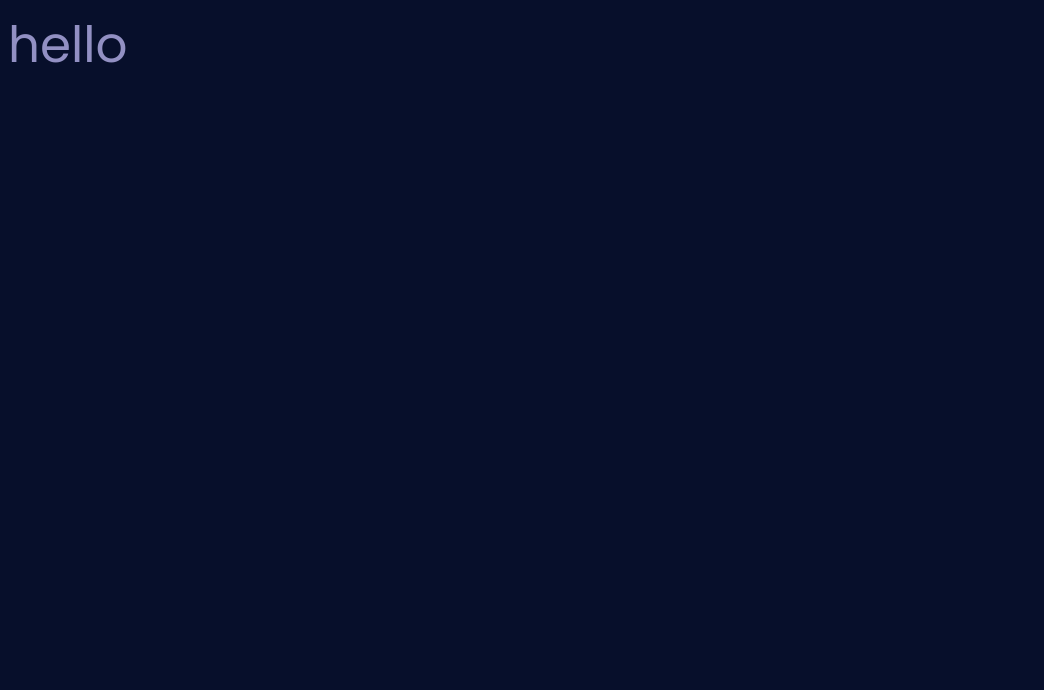
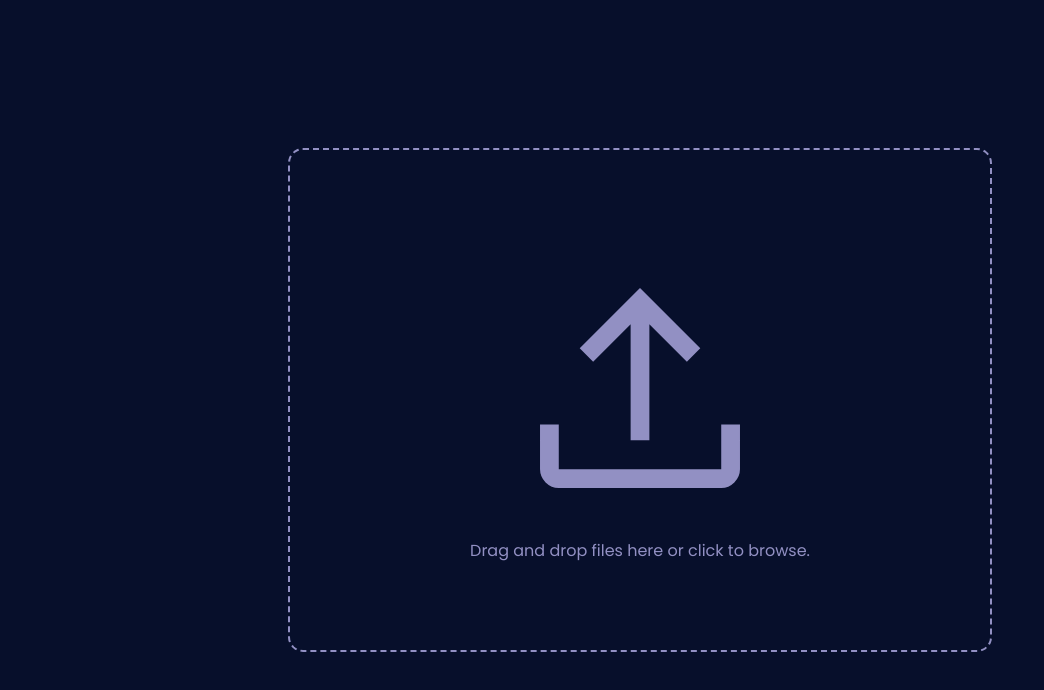
Before and after one commit to kamalnayan10/watermarkAdder, a React (Vite) app: page / in a window 1280 px wide. Shown: the top 690 px of the page, without its empty margins (0-1044 px from the left). Built offline with nearby package versions, Linux system fonts and the light colour scheme.

Commit message:
added drag and drop box for image

```diff
--- a/index.html
+++ b/index.html
@@ -1,9 +1,13 @@
-<!doctype html>
+<!DOCTYPE html>
 <html lang="en">
   <head>
     <meta charset="UTF-8" />
     <link rel="icon" type="image/svg+xml" href="/vite.svg" />
     <meta name="viewport" content="width=device-width, initial-scale=1.0" />
+    <link
+      rel="stylesheet"
+      href="https://fonts.googleapis.com/css2?family=Material+Symbols+Outlined:opsz,wght,FILL,GRAD@24,400,0,0"
+    />
     <title>Watermark Adder</title>
   </head>
   <body>
--- a/package.json
+++ b/package.json
@@ -11,7 +11,8 @@
   },
   "dependencies": {
     "react": "^18.3.1",
-    "react-dom": "^18.3.1"
+    "react-dom": "^18.3.1",
+    "react-dropzone": "^14.2.3"
   },
   "devDependencies": {
     "@types/react": "^18.3.3",
--- a/src/components/App.jsx
+++ b/src/components/App.jsx
@@ -1,5 +1,17 @@
+import Input from "./Input";
+import { useState } from "react";
+
 function App() {
-  return <div>hello</div>;
+  const [uploadedFiles, setUploadedFiles] = useState([]);
+
+  return (
+    <div className="App">
+      <Input
+        uploadedFiles={uploadedFiles}
+        setUploadedFiles={setUploadedFiles}
+      />
+    </div>
+  );
 }
 
 export default App;
--- /dev/null
+++ b/src/components/Input.jsx
@@ -0,0 +1,23 @@
+import { useDropzone } from "react-dropzone";
+
+function Input({ uploadedFiles, setUploadedFiles }) {
+  const { getRootProps, getInputProps } = useDropzone({
+    onDrop: (acceptedFiles) => {
+      setUploadedFiles(acceptedFiles);
+      // upload image to be processed here
+    },
+  });
+  return (
+    <div {...getRootProps()} className="drop-box">
+      <input {...getInputProps()} />
+      <span className="material-symbols-outlined big">upload</span>
+      <p>Drag and drop files here or click to browse.</p>
+      <ul>
+        {uploadedFiles.map((file) => (
+          <li key={file.name}>{file.name}</li>
+        ))}
+      </ul>
+    </div>
+  );
+}
+export default Input;
--- a/src/index.css
+++ b/src/index.css
@@ -10,6 +10,36 @@
 * {
   background-color: var(--dark);
   color: var(--light);
-  font-size: 50px;
   font-family: "Poppins", sans-serif;
+  padding: 0;
+  margin: 0;
 }
+
+.App {
+  width: 100vw;
+  height: 100vh;
+  display: flex;
+  padding: 20px;
+  justify-content: center;
+  align-items: center;
+  box-sizing: border-box;
+}
+
+.drop-box {
+  height: 500px;
+  width: 700px;
+  display: flex;
+  justify-content: center;
+  flex-flow: column;
+  align-items: center;
+  border: 2px dashed var(--light);
+  border-radius: 15px;
+}
+
+.drop-box:hover {
+  cursor: pointer;
+}
+
+.big {
+  font-size: 300px;
+}
```
Also changed, not shown: 1 other file (tests, documents, lock files or other folders).
